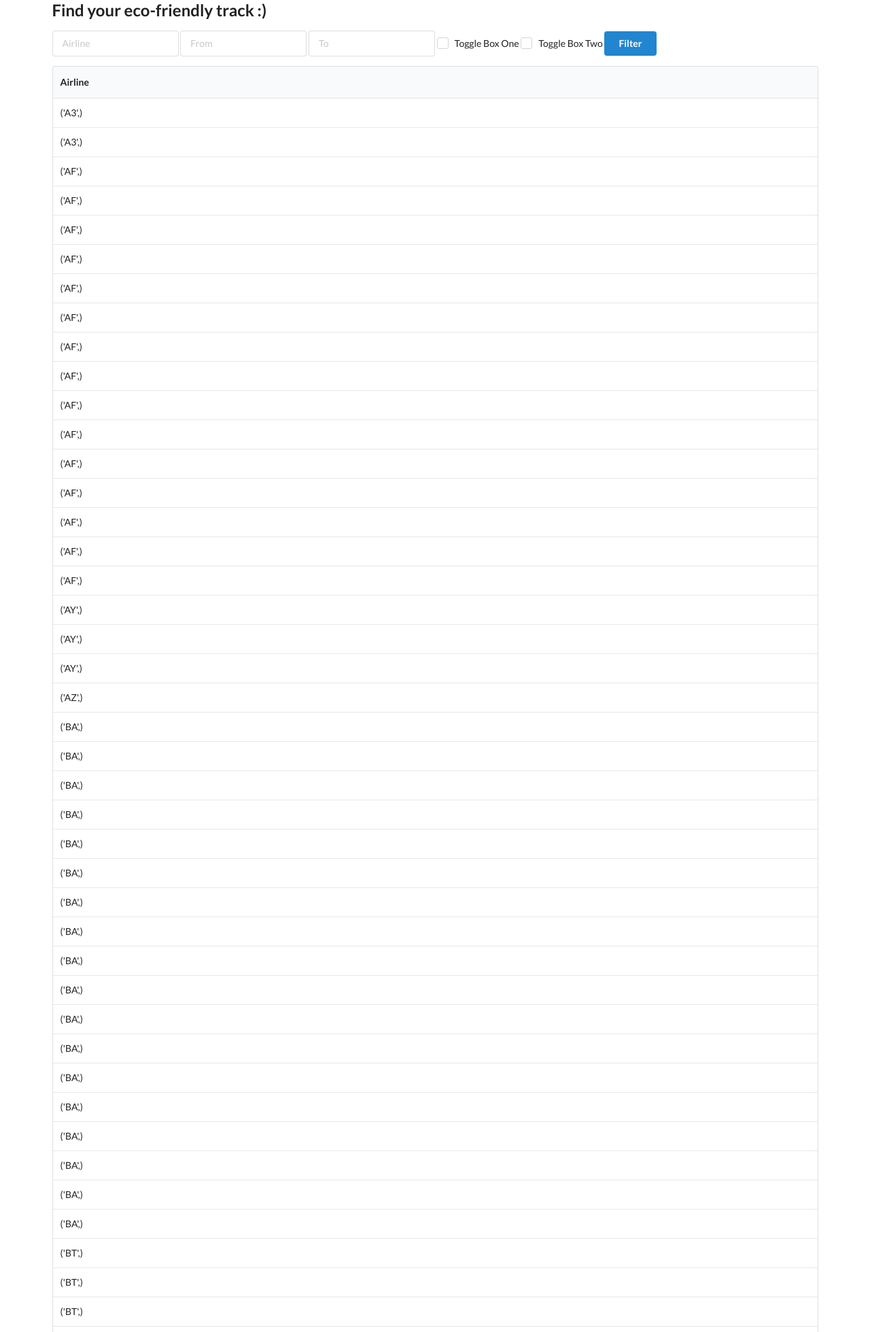
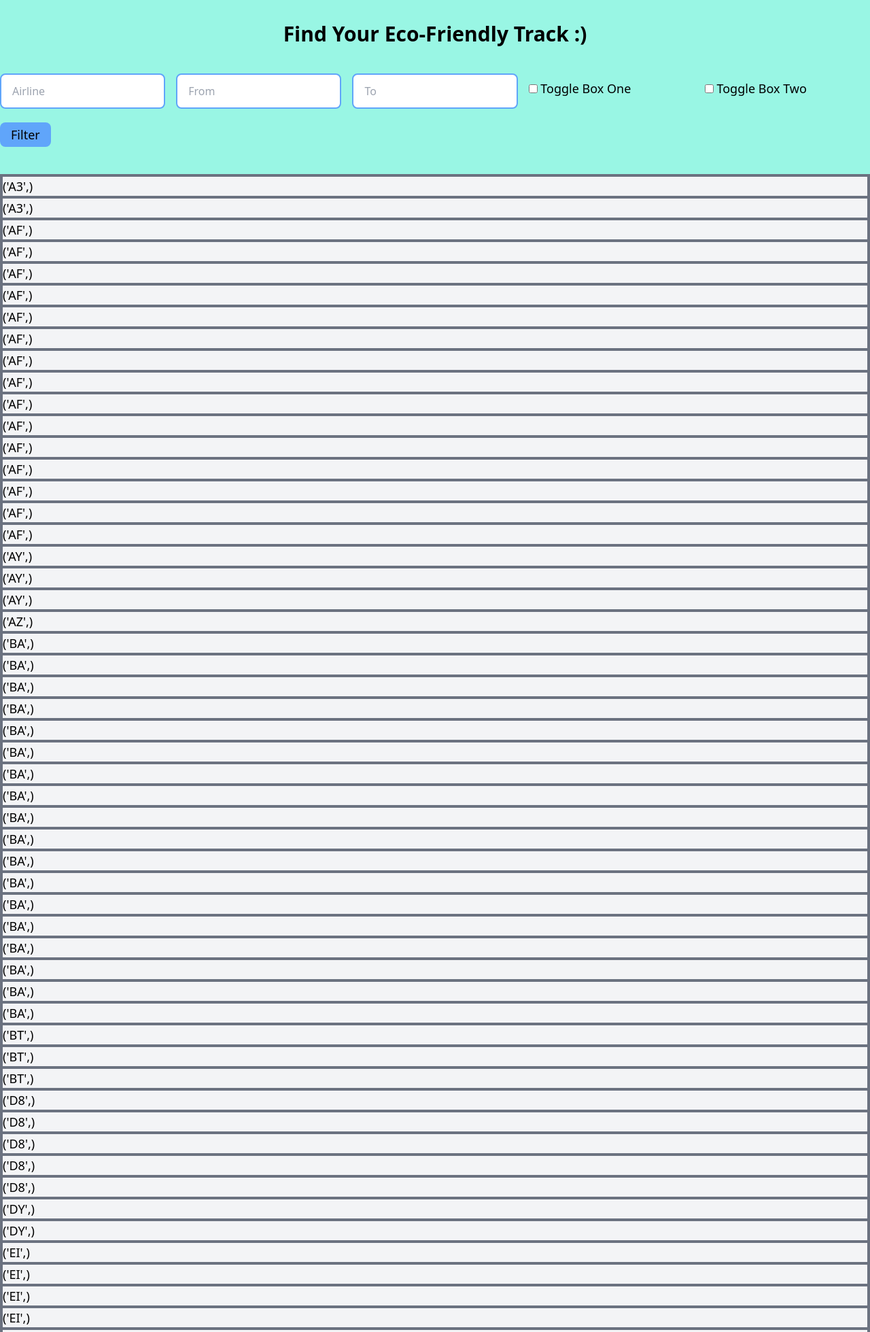
Before and after one commit to TaleaX/ecotraks, a FastAPI app: page / in a window 1280 px wide. Shown: the top 1959 px of the page at 68% size. Run offline with FastAPI, Linux system fonts and the light colour scheme; data comes from the database, SQL or seed files in the repository; some libraries are stand-ins or nearby versions.

Commit message:
changed html

```diff
--- a/templates/home.html
+++ b/templates/home.html
@@ -1,34 +1,34 @@
 {% extends "layout.html" %}
 
 {% block content %}
-<div class="ui input">
-  <input type="text" placeholder="Airline">
-</div>
-<div class="ui input">
-    <input type="text" placeholder="From">
-</div>
-<div class="ui input">
-    <input type="text" placeholder="To">
+<form method="post">
+  <div class="grid grid-cols-5 gap-4">
+    <input type="text" placeholder="Airline" class="form-input px-4 py-3 rounded-lg border-2 border-blue-400">
+    <input type="text" placeholder="From" class="form-input px-4 py-3 rounded-lg border-2 border-blue-400">
+    <input type="text" placeholder="To" class="form-input px-4 py-3 rounded-lg border-2 border-blue-400">
+    <div class="pt-2 text-lg">
+        <input type="checkbox" name="example" class="form-checkbox">
+        <label>Toggle Box One</label>
+    </div>
+    <div class="pt-2 text-lg">
+        <input type="checkbox" name="example" class="form-checkbox">
+        <label>Toggle Box Two</label>
+    </div>
+  </div>
+  <button type="submit" class="text-lg mt-5 px-4 py-1 rounded-lg bg-blue-400">Filter</button>
+</form>
+
+
+<div class="grid grid-cols-1 border-2 border-gray-500 text-lg mt-10 bg-gray-100">
+  {% for airline in airlines %}
+  <div class="border-2 border-gray-500">{{ airline }}</div>
+  {% endfor %}
 </div>
 
-<div class="ui checkbox">
-    <input type="checkbox" name="example">
-    <label>Toggle Box One</label>
-</div>
-
-<div class="ui checkbox">
-    <input type="checkbox" name="example">
-    <label>Toggle Box Two</label>
-</div>
-
-<button class="ui button primary">Filter</button>
-
-<table class="ui celled table">
+<!--<table class="table-auto bg-white">
     <thead>
       <tr>
           <th>Airline</th>
-      <!-- <th>Price</th>
-      <th>Time</th> -->
     </tr></thead>
     <tbody>
       {% for airline in airlines %}
@@ -36,16 +36,6 @@
         <td>{{ airline }}</td>
       </tr>
       {% endfor %}
-      <!-- <tr>
-        <td data-label="Name">AAPL</td>
-        <td data-label="Age">26</td>
-        <td data-label="Job">4</td>
-      </tr>
-      <tr>
-        <td data-label="Name">TSLA</td>
-        <td data-label="Age">24</td>
-        <td data-label="Job">1</td>
-      </tr> -->
     </tbody>
-  </table>
+  </table>-->
 {% endblock %}
--- a/templates/layout.html
+++ b/templates/layout.html
@@ -1,20 +1,18 @@
 <!DOCTYPE html>
 <html>
     <head>
-        <title>Ecotraks</title>
-        <link rel="stylesheet" href="https://cdn.jsdelivr.net/npm/semantic-ui@2.4.2/dist/semantic.min.css">
-        <script src="https://code.jquery.com/jquery-3.1.1.min.js" integrity="sha256-hVVnYaiADRTO2PzUGmuLJr8BLUSjGIZsDYGmIJLv2b8=" crossorigin="anonymous"></script>
-        <script src="https://cdn.jsdelivr.net/npm/semantic-ui@2.4.2/dist/semantic.min.js"></script>
-    </head>
-    <body>
-        <div>
-
-        </div>
-        <div class="ui container">
-            <h2>Find your eco-friendly track :)</h2>
-
-            {% block content %}
-            {% endblock %}
+        <meta charset="UTF-8">
+        <meta name="viewport" content="width=device-width, initial-scale=1.0">
+        <script src="https://cdn.tailwindcss.com"></script>
+        <title>Gender Predictor</title>
+      </head>
+    <body class="bg-teal-200 font-sans">
+        <div class="flex justify-center pt-8">
+            <div>
+                <h1 class="text-3xl font-bold mb-10 text-center">Find Your Eco-Friendly Track :)</h1>
+                {% block content %}
+                {% endblock %}
+            </div>
         </div>
 
     </body>
```
